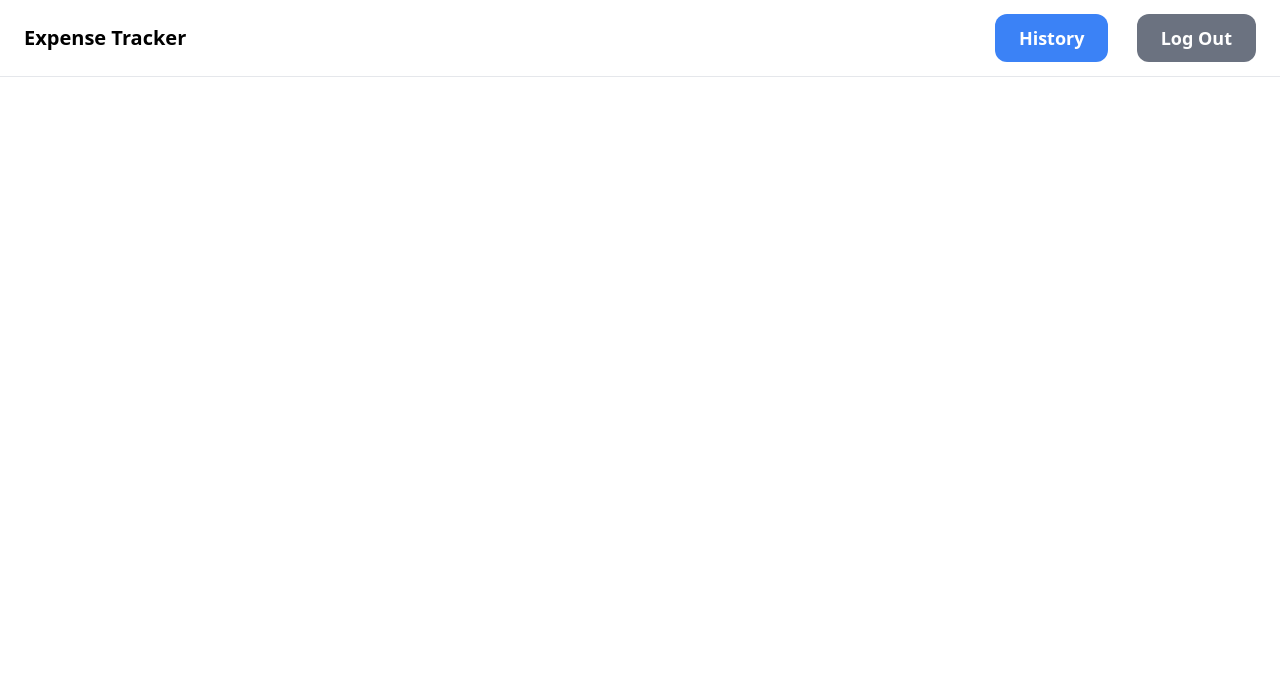
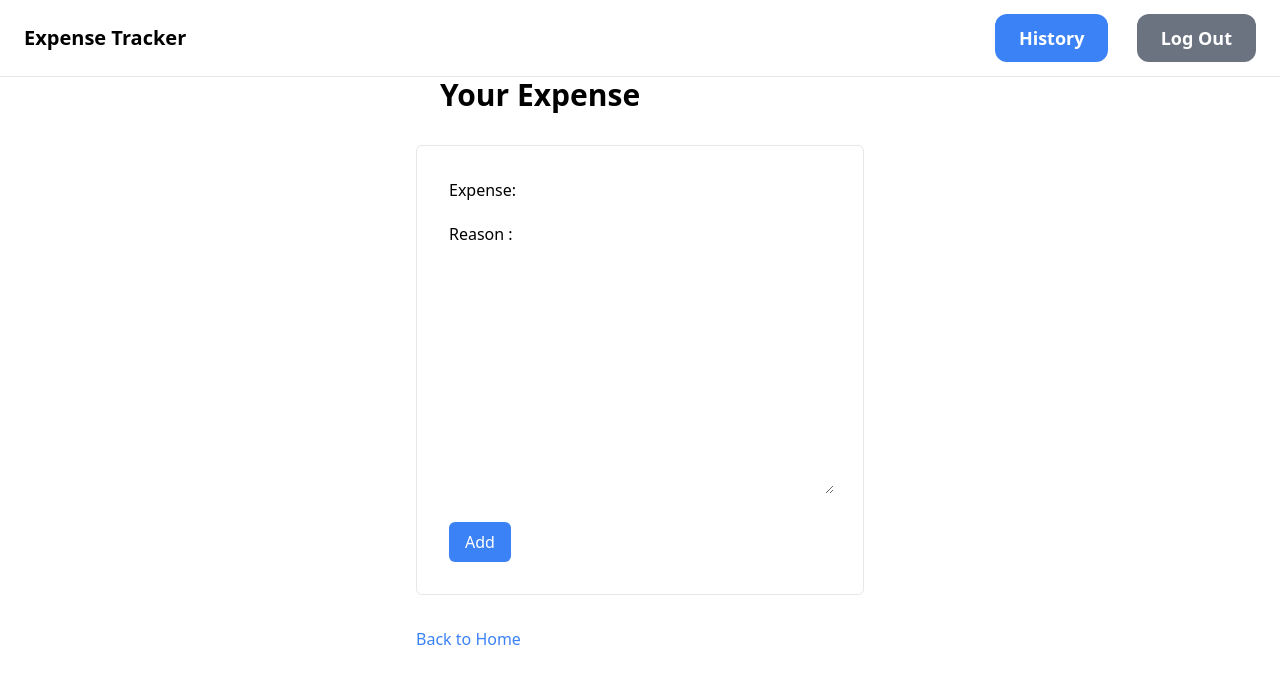
Before and after one commit to KrityHaqueCharu/Expense-Tracker, a Django app: page /expense-create/1 in a window 1280 px wide. Shown: the top 684 px of the page. Run offline with Django 4.2, Linux system fonts and the light colour scheme; a user stored in the database is signed in; data comes from the database, SQL or seed files in the repository; some libraries are stand-ins or nearby versions.

Commit message:
almost done

```diff
--- a/project/appname/forms.py
+++ b/project/appname/forms.py
@@ -1,5 +1,5 @@
 from django import forms
-from .models import Category, Budget
+from .models import Category, Budget, Expense
 from django.contrib.auth.forms import UserCreationForm, AuthenticationForm
 from django.contrib.auth.models import User
 
@@ -58,3 +58,8 @@ class BudgetForm(forms.ModelForm):
     class Meta:
         model = Budget
         fields = ['limit', 'end_date']
+
+class ExpenseForm(forms.ModelForm):
+    class Meta:
+        model = Expense
+        fields = ['amount', 'reason']
--- a/project/appname/models.py
+++ b/project/appname/models.py
@@ -15,9 +15,16 @@ class Budget(models.Model):
     user = models.ForeignKey(User, on_delete=models.CASCADE)
     category = models.ForeignKey(Category, on_delete=models.CASCADE)
     limit = models.DecimalField(max_digits=10, decimal_places=2)
+    left = models.DecimalField(max_digits=10, decimal_places=2, default=0)
     created = models.DateTimeField(auto_now_add=True)
     timestamp = models.DateTimeField(default=datetime.now, null=True, blank=True)
     end_date= models.DateField()
+
+#So in default, I setted the left field's value as same as Limit
+    def set_left_default(self):
+        self.left = self.limit
+        self.save()
+
 
     def __str__(self):
         return f'{self.category} - {self.limit}'
@@ -27,7 +34,6 @@ class Expense(models.Model):
     category = models.ForeignKey(Category, on_delete=models.CASCADE)
     budget = models.ForeignKey(Budget, on_delete=models.CASCADE,default=1)
     reason = models.TextField(blank=True, null=True)
-    left = models.DecimalField(max_digits=10, decimal_places=2, default=0)
     timestamp = models.DateTimeField(default=datetime.now, null=True, blank=True)
     amount = models.DecimalField(max_digits=100, decimal_places=2)
 
--- a/project/appname/templates/appname/budget-create.html
+++ b/project/appname/templates/appname/budget-create.html
@@ -9,18 +9,18 @@
     <form method="post" class="border rounded-md p-8 max-w-lg mx-auto mb-3">
       {% csrf_token %}
       <div class="mb-3">
-          <label class="inline-block mb-2">Limit </label>
+          <label class="inline-block mb-2">Limit : </label>
           {{form.limit}}
       </div>
 
 
       <div class="mb-3">
-          <label class="inline-block mb-2">End date </label>
+          <label class="inline-block mb-2">End date : </label>
           {{form.end_date}}
       </div>
       <input type="submit" value="Add" class="bg-blue-500 hover:bg-blue-600 text-white rounded-md py-2 px-4 mt-4 cursor-pointer">
     </form>
-
+    <h2>{{error_message}}</h2>
 
     <a href="{% url 'category_list' %}" class="block mt-8 text-blue-500 hover:text-blue-600">Back to Home</a>
   </div>
--- a/project/appname/templates/appname/expense-create.html
+++ b/project/appname/templates/appname/expense-create.html
@@ -1 +1,27 @@
 {% extends 'appname/base.html' %}
+
+
+{% block content %}
+<div class="max-w-md mx-auto">
+    <h1 class="text-3xl font-bold mb-8 px-6">Your Expense</h1>
+
+
+    <form method="post" class="border rounded-md p-8 max-w-lg mx-auto mb-3">
+      {% csrf_token %}
+      <div class="mb-3">
+          <label class="inline-block mb-2">Expense: </label>
+          {{form.amount}}
+      </div>
+
+
+      <div class="mb-3">
+          <label class="inline-block mb-2">Reason : </label>
+          {{form.reason}}
+      </div>
+      <input type="submit" value="Add" class="bg-blue-500 hover:bg-blue-600 text-white rounded-md py-2 px-4 mt-4 cursor-pointer">
+    </form>
+
+
+    <a href="{% url 'category_list' %}" class="block mt-8 text-blue-500 hover:text-blue-600">Back to Home</a>
+  </div>
+{% endblock content %}
--- a/project/appname/views.py
+++ b/project/appname/views.py
@@ -1,10 +1,11 @@
-from django.shortcuts import render, redirect
+from django.shortcuts import get_object_or_404, redirect, render
 from django.http import HttpResponse
 from django.utils import timezone
 from django.contrib.auth.decorators import login_required
 from django.contrib.auth import login,logout,authenticate
+from django.contrib import messages
 from .models import Category, Budget, Expense
-from .forms import CategoryForm,SignupForm,BudgetForm
+from .forms import CategoryForm,SignupForm,BudgetForm, ExpenseForm
 
 # Create your views here.
 @login_required
@@ -17,12 +18,36 @@ def category_list(request):
     return render(request,'appname/index.html',context)
 
 @login_required
-def expense_create(request,id):
+def expense_create(request, id):
+    category = get_object_or_404(Category, id=id)
+    today = timezone.now().date()
+    user = request.user
+    existing_budget = Budget.objects.filter(user=user, category=category, end_date__gte=today).first()
+    if existing_budget is None:
+        messages.error(request, f'You do not have a budget for {category.name}. Please create a budget first.')
+        return redirect('budget-create', id=id)
+    limit = existing_budget.limit
+    if request.method == 'POST':
+        form = ExpenseForm(request.POST)
+        if form.is_valid():
+            amount = form.cleaned_data['amount']
+            if amount > limit:
+                messages.error(request, 'The amount you entered is greater than your budget limit.')
+                return render(request, 'appname/expense-create.html', {'form': form})
+            expense = form.save(commit=False)
+            existing_budget.left = existing_budget.left - amount
+            existing_budget.save()
+            print(existing_budget.left)
+            expense.category = category
+            expense.user = user
+            expense.budget = existing_budget
+            expense.save()
+            messages.success(request, 'Expense created successfully.')
+            return redirect('category_list')
+    else:
+        form = ExpenseForm()
+    return render(request, 'appname/expense-create.html', {'form': form})
 
-
-    return render(request,'appname/expense-create.html')
-
-# @login_required
 # def budget_create(request,id):
 #     c = Category.objects.get(id=id)
 #     if request.method == 'POST':
@@ -50,10 +75,12 @@ def budget_create(request, id):
         form = BudgetForm(request.POST)
         if form.is_valid():
             end_date = form.cleaned_data['end_date']
+            limit = form.cleaned_data['limit']
             if end_date < today:
                 error_message = 'End date should be in the future.'
                 return render(request, 'appname/budget-create.html', {'form': form, 'error_message': error_message})
             x = form.save(commit=False)
+            x.left=limit
             x.category = c
             x.user = request.user
             x.save()
@@ -132,18 +159,18 @@ def budget_view(request,pk):
     today = timezone.now().date()
     cate = Category.objects.get(id=pk)
     budget = Budget.objects.filter(category=cate)
-    expense = Expense.objects.filter(user=user, category=cate)
-    print("This is expense",expense)
-    if expense:
-        budget_expense_list = list(zip(budget, expense))
-    # print(budget)
-        context ={
-            # "budget": budget,
-            # "expense": expense,
-            "budget_expense_list": budget_expense_list,
-        }
-    else:
-        context ={
-            "budget": budget,
-        }
+    # expense = Expense.objects.filter(user=user, category=cate)
+    # print("This is expense",expense)
+    # if expense:
+    #     budget_expense_list = list(zip(budget, expense))
+    # # print(budget)
+    #     context ={
+    #         # "budget": budget,
+    #         # "expense": expense,
+    #         "budget_expense_list": budget_expense_list,
+    #     }
+
+    context ={
+         "budget": budget,
+    }
     return render(request,'appname/budget_view.html',context)
```
Also changed, not shown: project/appname/templates/appname/budget_view.html (+7 -4 lines), project/appname/migrations/0006_remove_expense_left_budget_left.py (added), project/db.sqlite3.
